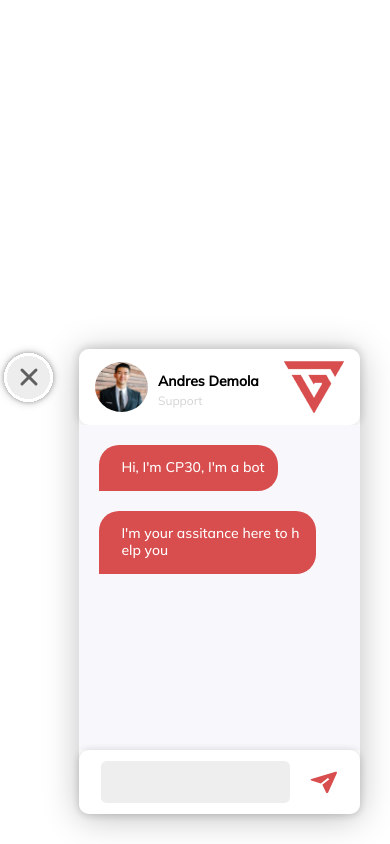
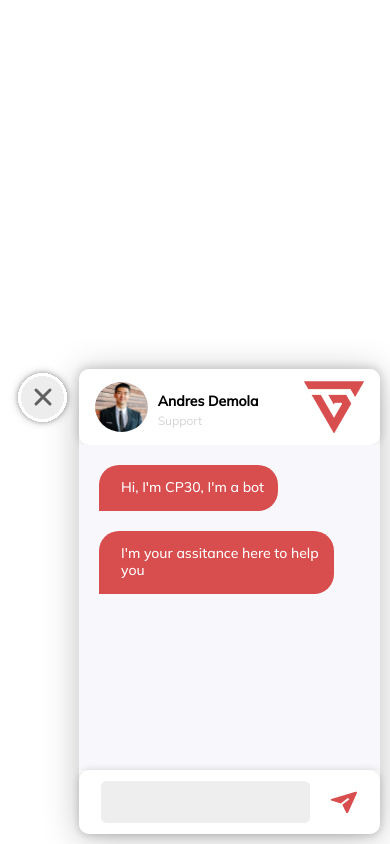
Before and after one commit to ZulluBalti/chat, a website built with Vite: page index.html in a window 390 px wide. Both pictures are taken after a click on the element 330 px from the left and 784 px from the top of the page. Built offline with nearby package versions, Linux system fonts and the light colour scheme.

Commit message:
fix style for mobile

```diff
--- a/src/assets/style.css
+++ b/src/assets/style.css
@@ -17,6 +17,14 @@
   z-index: 999999999;
 }
 
+@media (max-width: 500px) {
+  .chat-container {
+    bottom: 1em;
+    right: 1em;
+    max-width: 380px;
+  }
+}
+
 .chat-container svg {
   cursor: pointer;
 }
@@ -29,6 +37,12 @@
   display: flex;
   gap: 2.2em;
   transition: opacity 200ms;
+}
+
+@media (max-width: 500px) {
+  .chat-main {
+    gap: 0.8em;
+  }
 }
 
 .fade {
--- a/src/events.js
+++ b/src/events.js
@@ -42,6 +42,7 @@ const events = () => {
       const txt = textInput.value;
       if (!txt) return;
       loading = true;
+      textInput.value = "";
 
       addChat({ type: "human", text: txt });
       setTimeout(() => {
@@ -65,7 +66,6 @@ const events = () => {
     const handleInput = (e) => {
       if (e.ctrlKey && e.key === "Enter") {
         handleSubmit();
-        textInput.value = "";
       }
     };
 
```
Also changed, not shown: 1 other file.
